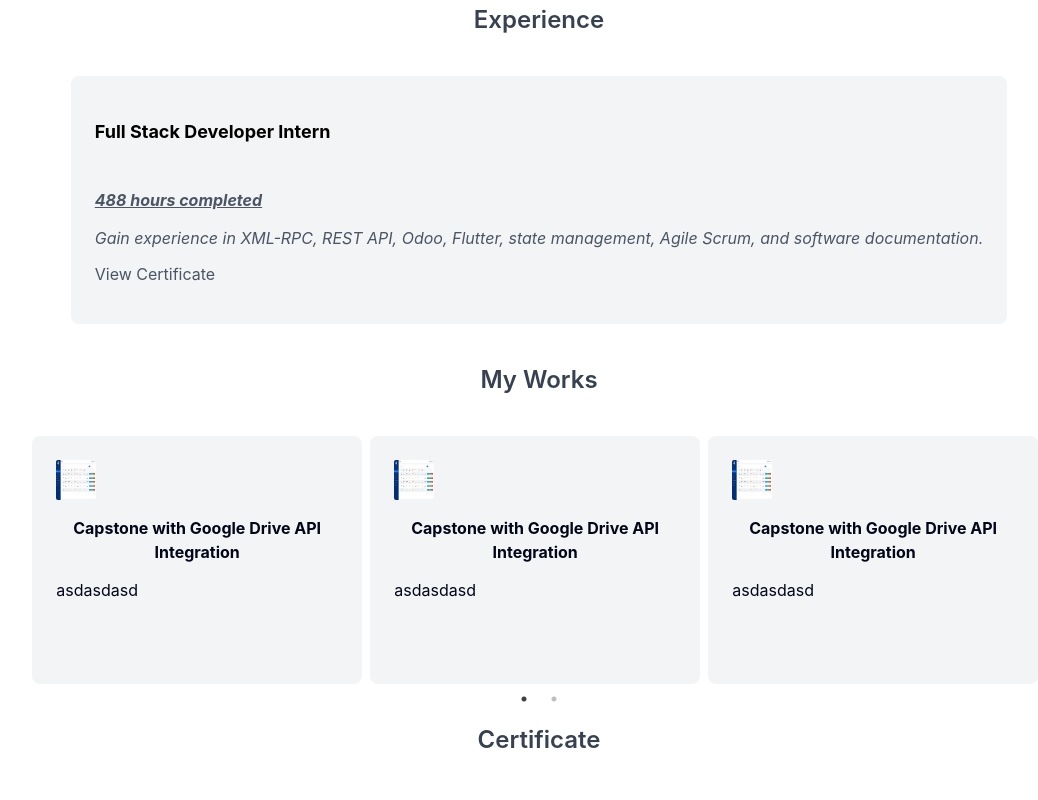
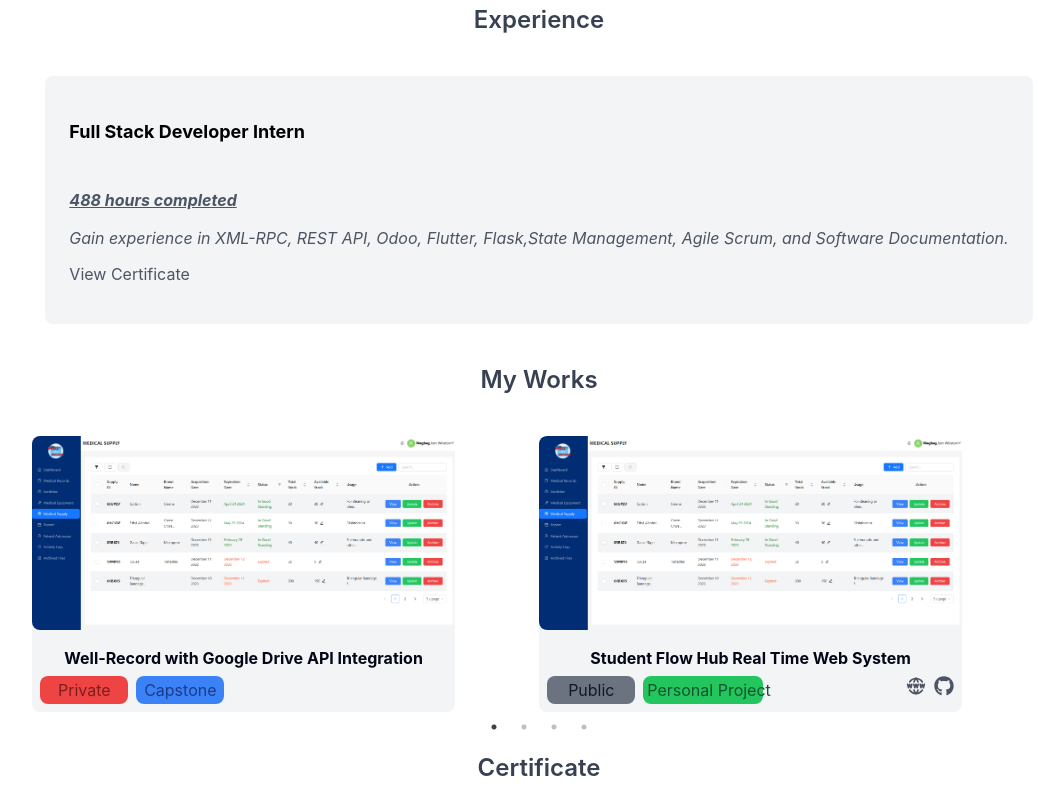
Before and after one commit to yoshieexD/Portfolio, a React (Create React App) app in the folder client/: page / in a window 1280 px wide. Shown: the part 935-1735 px from the top of the page, without its empty margins (101-1139 px from the left). Before the commit the page ends 1707 px from the top, so only its background shows below. Built offline with nearby package versions, Linux system fonts and the light colour scheme; some icons are missing.

Commit message:
[FIX] workcontainer

```diff
--- a/client/src/App.tsx
+++ b/client/src/App.tsx
@@ -23,8 +23,8 @@ export default function App() {
     arrows: true,
     infinite: true,
     speed: 500,
-    slidesToShow: 3,
-    slidesToScroll: 3,
+    slidesToShow: 2,
+    slidesToScroll: 2,
     responsive: [
       {
         breakpoint: 600,
@@ -86,8 +86,8 @@ export default function App() {
             <IconButton tooltip="Typescript"><Ts /></IconButton>
             <IconButton tooltip="Python"><Python /></IconButton>
             <IconButton tooltip="Php"> <Php /> </IconButton>
+            <IconButton tooltip="Flutter"><  Flutter /></IconButton>
             <IconButton tooltip="Flask"><  Flask /></IconButton>
-            <IconButton tooltip="Flutter"><  Flutter /></IconButton>
             <IconButton tooltip="Tailwind">< TailWind /></IconButton>
             <IconButton tooltip="Boostrap">< Bootstrap /></IconButton>
             <IconButton tooltip="Antd"><  Antd /></IconButton>
@@ -112,7 +112,7 @@ export default function App() {
               <p className={`text-lg ${darkMode === false ? 'text-black' : 'text-white'} font-bold`}>Full Stack Developer Intern</p>
               <div className="mt-2">
                 <p className={`text-base ${darkMode === false ? 'text-gray-600' : 'text-gray-400'} font-bold italic underline`}>488 hours completed</p>
-                <p className={`italic ${darkMode === false ? 'text-gray-600' : 'text-gray-400'}`}>Gain experience in XML-RPC, REST API, Odoo, Flutter, state management, Agile Scrum, and software documentation.</p>
+                <p className={`italic ${darkMode === false ? 'text-gray-600' : 'text-gray-400'}`}>Gain experience in XML-RPC, REST API, Odoo, Flutter, Flask,State Management, Agile Scrum, and Software Documentation.</p>
                 <p className={`border-0 cursor-pointer b-slate-800 hover:underline underline-offset-8 ${darkMode === false ? 'text-gray-600' : 'text-gray-400'}`} onClick={() => window.open("https://drive.google.com/file/d/1Qx8oThWMyFMX73xHN7NylQkEdt12ztX8/view?usp=sharing", "_blank")} >View Certificate <FaArrowUpRightFromSquare className="w-[10px]" /></p>
 
               </div>
@@ -125,47 +125,75 @@ export default function App() {
           </div>
           <div className="w-full  flex justify-center">
             <div className="w-5/6">
-              <Slider {...settings} className="text-center ">
+              <div className="w-full">
+                <Slider {...settings} className="text-center  ">
                   <div>
                     <WorkContainer
                       image={<Capstone />}
-                    title={'Capstone with Google Drive API Integration'}
-                    content={'asdasdasd'} />
+                      title={'Well-Record with Google Drive API Integration'}
+                      status={'Private'}
+                      capstone={"Capstone"} />
                   </div>
                   <div>
                     <WorkContainer
                       image={<Capstone />}
-                    title={'Capstone with Google Drive API Integration'}
-                    content={'asdasdasd'} />
+                      title={'Student Flow Hub Real Time Web System'}
+                      status={'Public'}
+                      capstone={'Personal Project'}
+                      website="https://studyflow-hub.vercel.app/"
+                      github="https://github.com/yoshieexD/Student-Productivity" />
                   </div>
                   <div>
                     <WorkContainer
                       image={<Capstone />}
-                    title={'Capstone with Google Drive API Integration'}
-                    content={'asdasdasd'} />
-                </div>
-
-                <div>
-                  <WorkContainer
-                    image={<Capstone />}
-                    title={'Capstone with Google Drive API Integration'}
-                    content={'asdasdasd'} />
+                      title={'Rick and Morty Api'}
+                      status={'Public'}
+                      capstone={'Personal Project'}
+                      website="https://apirickandmorty-blue.vercel.app/"
+                      github="https://github.com/yoshieexD/apirickandmorty" />
                   </div>
                   <div>
                     <WorkContainer
                       image={<Capstone />}
-                    title={'Capstone with Google Drive API Integration'}
-                    content={'asdasdasd'} />
+                      title={'Book Buddy Library Management Basic Crud'}
+                      status={'Public'}
+                      capstone={'Personal Project'}
+                      github="https://github.com/yoshieexD/BookBuddyLibraryManagementSystem" />
                   </div>
                   <div>
                     <WorkContainer
                       image={<Capstone />}
-                    title={'Capstone with Google Drive API Integration'}
-                    content={'asdasdasd'} />
+                      title={'Kali: The Darkness Arrive'}
+                      status={'Public'}
+                      capstone={'Group Project'}
+                      website="https://blazingwolfstudio32.itch.io/kali-the-darkness-arrive" />
                   </div>
-
-
+                  <div>
+                    <WorkContainer
+                      image={<Capstone />}
+                      title={'Flutter Dice Game'}
+                      status={'Public'}
+                      capstone={'Personal Project'}
+                      github="https://github.com/yoshieexD/Flutter_Dice" />
+                  </div>
+                  <div>
+                    <WorkContainer
+                      image={<Capstone />}
+                      title={'Flutter Quiz App'}
+                      status={'Public'}
+                      capstone={'Personal Project'}
+                      github="https://github.com/yoshieexD/Flutter_QuizApp" />
+                  </div>
+                  <div>
+                    <WorkContainer
+                      image={<Capstone />}
+                      title={'Flutter Expenses Tracker'}
+                      status={'Public'}
+                      capstone={'Personal Project'}
+                      github="https://github.com/yoshieexD/Flutter_ExpenseTracker" />
+                  </div>
                 </Slider>
+              </div>
             </div>
           </div>
           {/*Certificate */}
--- a/client/src/asset/Work.tsx
+++ b/client/src/asset/Work.tsx
@@ -2,6 +2,6 @@ import React from 'react';
 import capstone from './img/capstone.png'
 export const Capstone = () => {
     return (
-        <img src={capstone} alt='capstone' className='w-10 h-10 rounded-sm' />
+        <img src={capstone} alt='capstone' className='max-w-full h-full rounded-lg' />
     )
 }
--- a/client/src/work/WorkContainer.tsx
+++ b/client/src/work/WorkContainer.tsx
@@ -1,23 +1,52 @@
 import { FC, ReactNode } from 'react';
 import { useDarkMode } from '../context/DarkModeContext';
+import { TbWorldWww } from "react-icons/tb";
+import { FaGithub } from "react-icons/fa";
+
 interface WorkContainerProps {
     image?: ReactNode,
-    content?: string
+    status?: string
     title?: string,
+    github?: string,
+    website?: string,
+    capstone?: string,
+    role?: String,
 }
-export const WorkContainer: FC<WorkContainerProps> = ({ image, content, title }) => {
+export const WorkContainer: FC<WorkContainerProps> = ({ image, status, title, github, website, capstone, role }) => {
     const { darkMode } = useDarkMode();
     return (
-        <div className={` ${darkMode === true ? 'bg-slate-800 ' : 'bg-gray-100'}  p-6 rounded-lg w-5/6 h-[200px]`}>
-            <div className='w-full'>
+        <div className={` ${darkMode === true ? 'bg-slate-800 ' : 'bg-gray-100'}   rounded-lg w-5/6 h-full pb-2`}>
+            <div className='w-full text-center h-4/5'>
                 {image}
             </div>
-            <div>
+            <div className='flex flex-col space-y-[-10px] px-2'>
                 <p className='text-base  font-bold '>{title}</p>
-                <p className="text-justify" >
-                    {content}
-                </p>
-            </div>
-        </div>
+                <div className='flex justify-between'>
+                    <div className='flex space-x-2'>
+                        <div className={`${status === "Private" ? 'bg-red-500 w-20 rounded-lg text-red-900 p-1' : status === "Public" ? 'bg-gray-500 w-20 rounded-lg text-gray-900 p-1' : ''}`}>
+                            {status}
+                        </div>
+                        <div className={`${capstone === "Capstone" ? 'bg-blue-500 w-20 rounded-lg text-blue-900 p-1' :
+                            capstone === "Personal Project" ? 'bg-green-500 w-28 rounded-lg text-green-900 p-1' :
+                                capstone === "Group Project" ? 'bg-yellow-500 w-28 rounded-lg text-yellow-900 p-1' : ''
+                            } text-nowrap`}>
+                            {capstone}
+                        </div>
+                        <div>
+                            {role}
+                        </div>
+
+                    </div>
+                    <div className='flex space-x-2 items-center justify-center'>
+                        {website && (
+                            <div className='h-full w-full text-gray-600 hover:text-gray-900 cursor-pointer' onClick={() => window.open(`${website}`)}><TbWorldWww className='text-xl' /></div>
+                        )}
+                        {github && (
+                            <div className='h-full w-full text-gray-600 hover:text-gray-900 cursor-pointer' onClick={() => window.open(`${github}`)}><FaGithub className='text-xl' /></div>
+                        )}
+                    </div>
+                </div>
+            </div >
+        </div >
     );
 };
```
Also changed, not shown: client/src/asset/img/capstone.png. Lines whose indentation alone changed are shown as unchanged.
